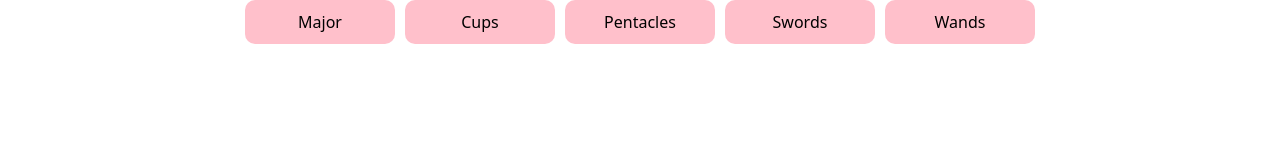
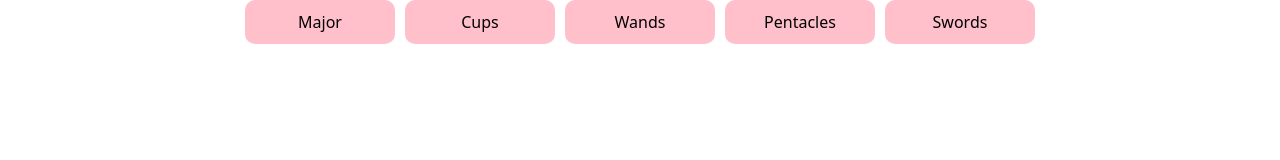
Before and after one commit to madeleine-patience/Considerate-Cat-Tarot-App, a React (Vite) app: page /Deck in a window 1280 px wide. Shown: the top 160 px of the page. Built offline with nearby package versions, Linux system fonts and the light colour scheme.

Commit message:
Added a description of suit, currently takes two clicks to render but got it working.

```diff
--- a/src/pages/Deck.tsx
+++ b/src/pages/Deck.tsx
@@ -42,20 +42,49 @@ const SuitDescription = styled("div")(({ theme }) => ({
   margin: "0 50px ",
   fontStyle: "italic",
 }));
+
 export const Deck = () => {
   const [showNumber, showHide, setTarotInfo] = useDisplayTarotInfo(0);
-
   const [selectedSuit, setSelectedState] = useState<string | null>(null);
   const [descriptionOfSuit, setDescription] = useState("");
 
+  const renderTitle = () => {
+    if (selectedSuit === "Major") {
+      setDescription(
+        "The major Arcana cards represent significant life events and spiritual lessons, reflecting powerful archetypal energies and themes that can profoundly impact one's journey of personal growth and self-discovery."
+      );
+    }
+    if (selectedSuit === "Cups") {
+      setDescription(
+        "The suit of Cups represents emotions, relationships, intuition, and creativity. It signifies matters of the heart, love, compassion, and the exploration of one's feelings and inner world."
+      );
+    }
+    if (selectedSuit === "Pentacles") {
+      setDescription(
+        "The suit of Pentacles relates to material wealth, abundance, practicality, and the physical realm. It signifies financial matters, career, physical well-being, and the tangible aspects of life."
+      );
+    }
+    if (selectedSuit === "Swords") {
+      setDescription(
+        "The suit of Swords represents intellect, thoughts, communication, and challenges. It signifies mental clarity, conflicts, decision-making, and the power of the mind to cut through illusions and gain insight."
+      );
+    }
+    if (selectedSuit === "Wands") {
+      setDescription(
+        "The suit of Wands symbolizes energy, ambition, passion, and personal growth. It signifies creativity, inspiration, willpower, and the pursuit of goals, often related to career or personal projects."
+      );
+    }
+  };
   function filterBySuit(data: MyTarotProps[]) {
     return data.filter((card) => card.suit === selectedSuit);
   }
+
   function grabSelectedSuit(e: React.MouseEvent<HTMLButtonElement>) {
     const selectedSuit = e.currentTarget.value;
-    setDescription(selectedSuit);
     setSelectedState(selectedSuit);
+    renderTitle();
   }
+
   function revealTarotInformation(cardNumber: number) {
     setTarotInfo(cardNumber);
   }
@@ -76,36 +105,39 @@ export const Deck = () => {
       );
     }
   );
+  const buttonVals = [
+    {
+      value: "Major",
+      buttonName: "Major",
+    },
+    {
+      value: "Cups",
+      buttonName: "Cups",
+    },
+    {
+      value: "Wands",
+      buttonName: "Wands",
+    },
+    {
+      value: "Pentacles",
+      buttonName: "Pentacles",
+    },
+    {
+      value: "Swords",
+      buttonName: "Swords",
+    },
+  ];
+  const mappedButtons = buttonVals.map((button) => (
+    <Button
+      value={button.value}
+      buttonName={button.buttonName}
+      onClick={grabSelectedSuit}
+    />
+  ));
 
   return (
     <div>
-      <ButtonContainer>
-        <Button
-          value="Major"
-          buttonName="Major"
-          onClick={grabSelectedSuit}
-        ></Button>
-        <Button
-          value="Cups"
-          buttonName="Cups"
-          onClick={grabSelectedSuit}
-        ></Button>
-        <Button
-          value="Pentacles"
-          buttonName="Pentacles"
-          onClick={grabSelectedSuit}
-        ></Button>
-        <Button
-          value="Swords"
-          buttonName="Swords"
-          onClick={grabSelectedSuit}
-        ></Button>
-        <Button
-          value="Wands"
-          buttonName="Wands"
-          onClick={grabSelectedSuit}
-        ></Button>
-      </ButtonContainer>
+      <ButtonContainer>{mappedButtons}</ButtonContainer>
       <SuitDescription>{descriptionOfSuit}</SuitDescription>
       <StyledPurrlaroide> {selectedCards} </StyledPurrlaroide>
 
```
